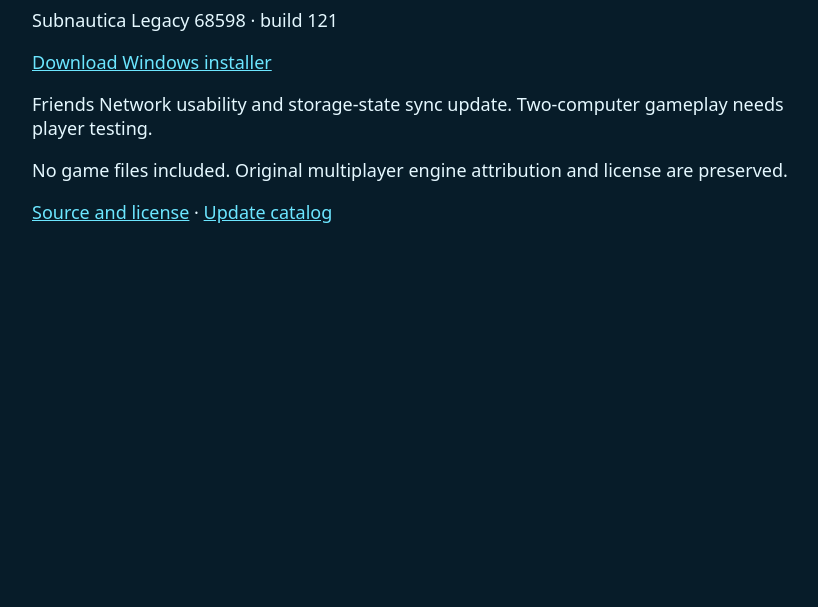
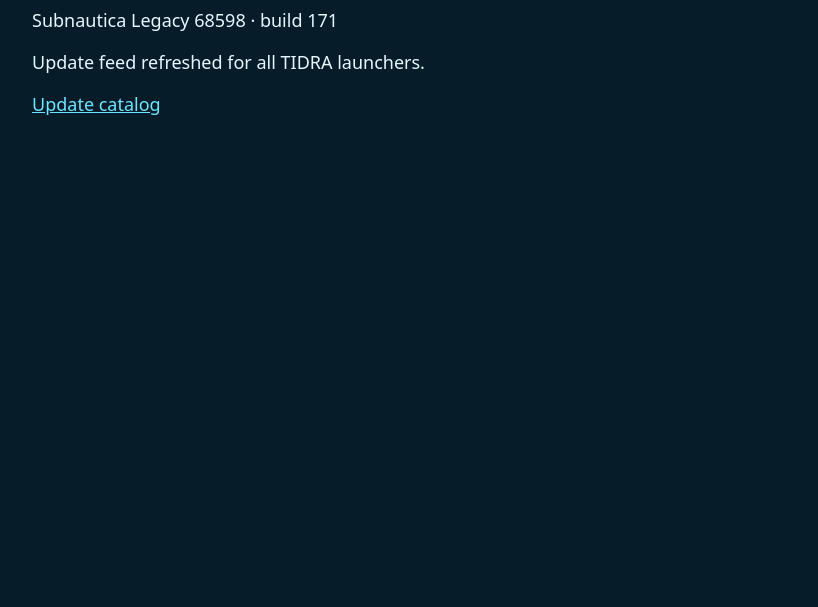
Before and after one commit to yahavlevy2011-dot/abyss-signal, a plain HTML site: page index.html in a window 1280 px wide. Shown: the part 193-800 px from the top of the page, without its empty margins (228-1046 px from the left). Drawn offline with Linux system fonts and the light colour scheme.

Commit message:
Trigger GitHub Pages update-feed deployment

```diff
--- a/index.html
+++ b/index.html
@@ -1 +1 @@
-<!doctype html><html lang="en"><meta charset="utf-8"><meta name="viewport" content="width=device-width,initial-scale=1"><title>TIDRA V1.0.11</title><style>body{background:#071c29;color:#e5f8ff;font:18px system-ui;max-width:760px;margin:10vh auto;padding:24px}a{color:#6ce6ff}</style><h1>TIDRA V1.0.11</h1><p>Subnautica Legacy 68598 · build 121</p><p><a href="TIDRA-Setup.exe">Download Windows installer</a></p><p>Friends Network usability and storage-state sync update. Two-computer gameplay needs player testing.</p><p>No game files included. Original multiplayer engine attribution and license are preserved.</p><p><a href="TIDRA-V1.0.11-Source.zip">Source and license</a> · <a href="catalog.txt">Update catalog</a></p></html>
+<!doctype html><html lang="en"><meta charset="utf-8"><meta name="viewport" content="width=device-width,initial-scale=1"><title>TIDRA V1.2.45</title><style>body{background:#071c29;color:#e5f8ff;font:18px system-ui;max-width:760px;margin:10vh auto;padding:24px}a{color:#6ce6ff}</style><h1>TIDRA V1.2.45</h1><p>Subnautica Legacy 68598 · build 171</p><p>Update feed refreshed for all TIDRA launchers.</p><p><a href="catalog.txt">Update catalog</a></p></html>
```
